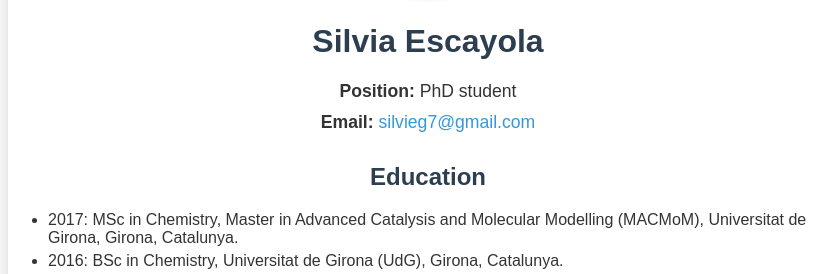
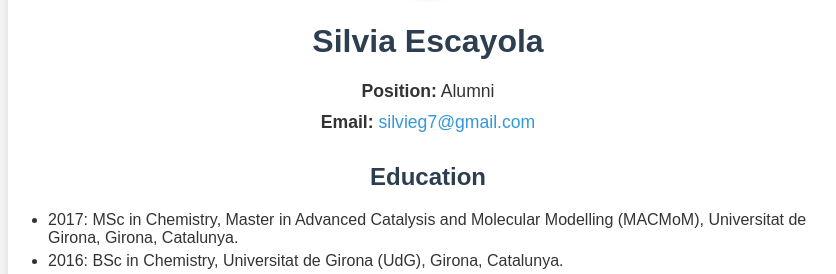
Before and after one commit to javierdomcal/webpage_modification, a Jekyll site: the page built from _members/silvia_escayola.html, in a window 1280 px wide. Shown: the part 241-515 px from the top of the page, without its empty margins (212-1048 px from the left). Built offline with Jekyll 4.4.1, drawn with Linux system fonts in a browser that asks for light colours.

Commit message:
some mistakes corrected

```diff
--- a/_members/mesias_orozco.html
+++ b/_members/mesias_orozco.html
@@ -3,7 +3,7 @@ layout: member
 name_surname: Dr. Mesías Orozco-Ic
 photo: mesias_orozco.png
 email: mesiorozco@gmail.com
-position: Scientific staff
+position: Postdoc
 description: ""
 personal_web:
 education:
--- a/_members/silvia_escayola.html
+++ b/_members/silvia_escayola.html
@@ -3,7 +3,7 @@ layout: member
 name_surname: Silvia Escayola
 photo: silvia.jpg
 email: silvieg7@gmail.com
-position: PhD student
+position: Alumni
 description: ""
 personal_web:
 education:
```
